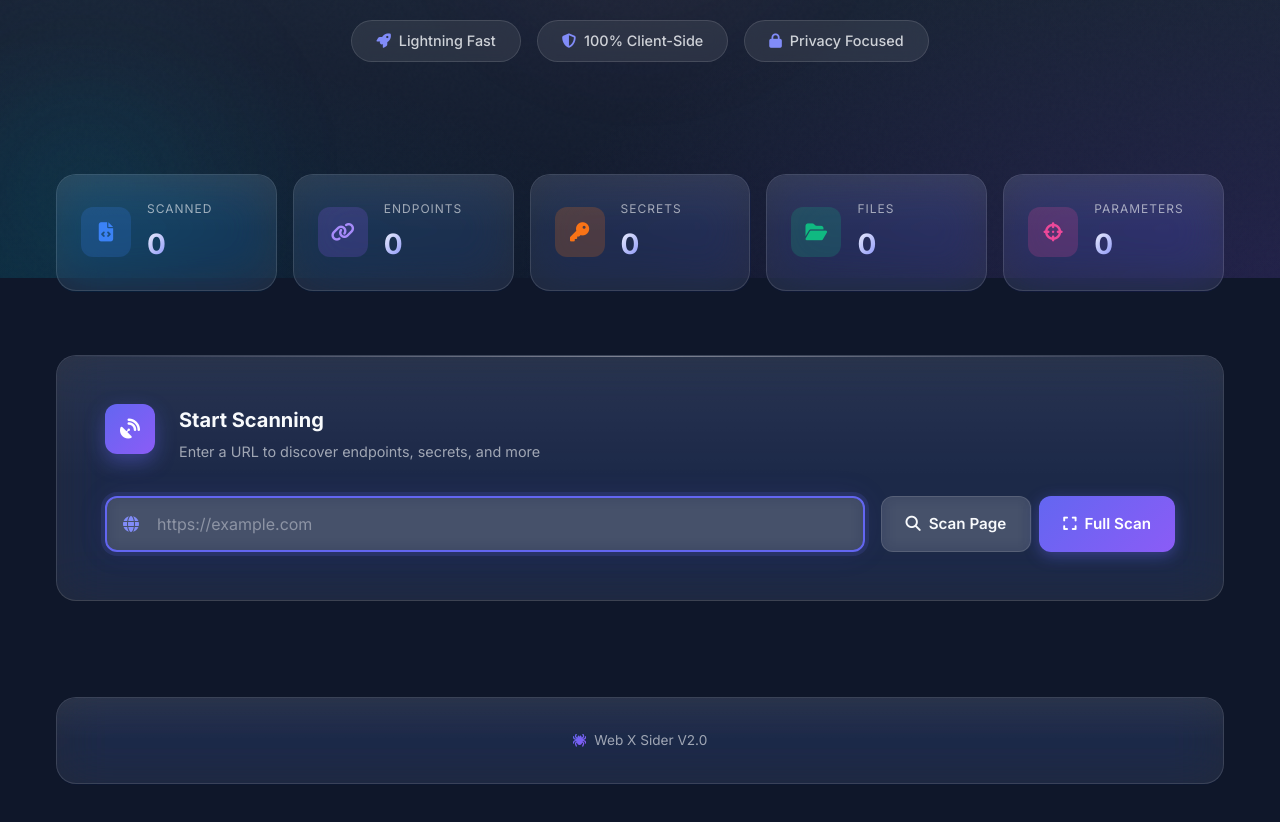
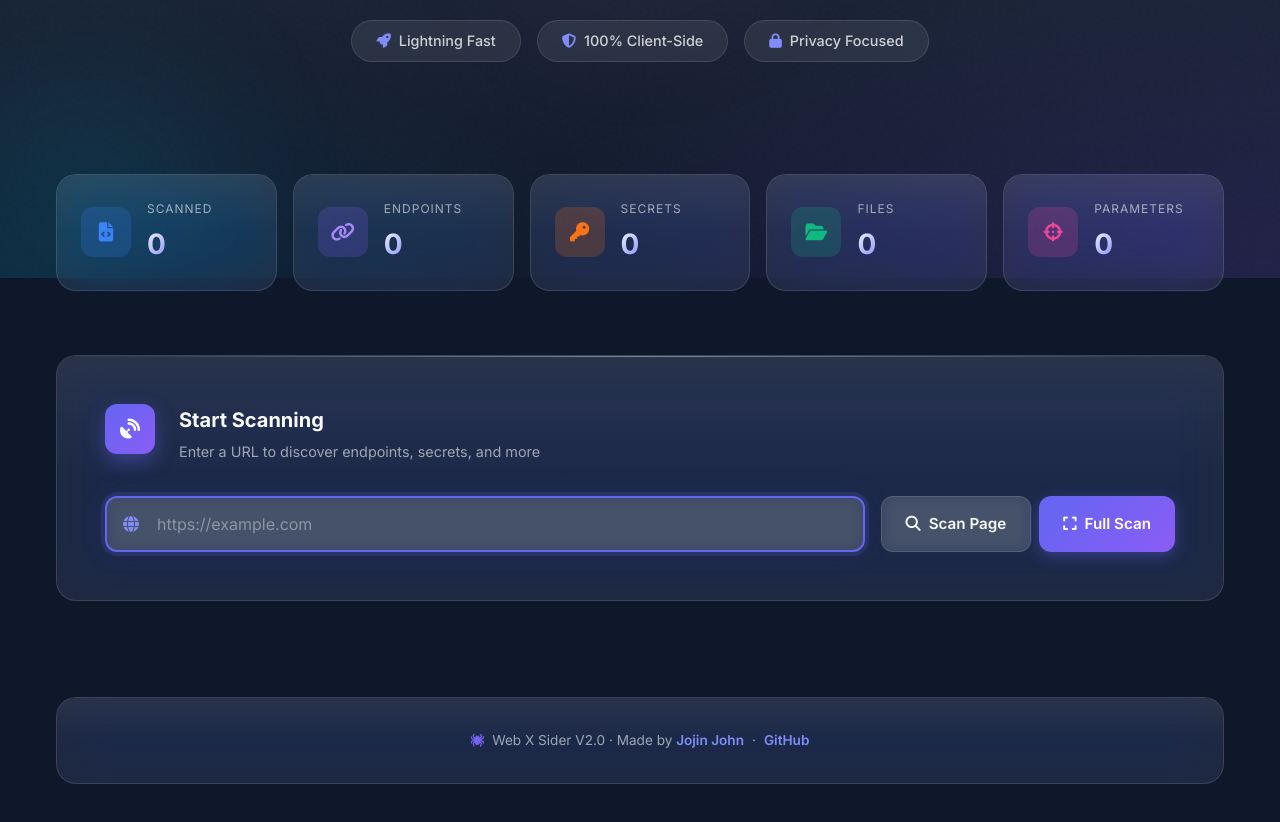
Before and after one commit to jojin1709/Web-X-Sider, a plain HTML site: page index.html in a window 1280 px wide. Shown: the part 522-1344 px from the top of the page. Drawn offline with Linux system fonts and the light colour scheme.

Commit message:
Add footer attribution

```diff
--- a/index.html
+++ b/index.html
@@ -515,7 +515,9 @@
       <div class="footer-glass glass-card">
         <div class="footer-brand">
           <i class="fas fa-spider"></i>
-          <span>Web X Sider V2.0</span>
+          <span>Web X Sider V2.0 · Made by <a href="https://www.linkedin.com/in/jojin-john-74386b34a/" target="_blank" rel="noopener noreferrer">Jojin John</a></span>
+          <span>·</span>
+          <a href="https://github.com/jojin1709/Web-X-Sider" target="_blank" rel="noopener noreferrer">GitHub</a>
         </div>
       </div>
     </footer>
--- a/style.css
+++ b/style.css
@@ -1849,6 +1849,7 @@ body {
   justify-content: center;
   align-items: center;
   gap: var(--space-sm);
+  flex-wrap: wrap;
   color: var(--text-muted);
   font-size: 0.85rem;
 }
```
